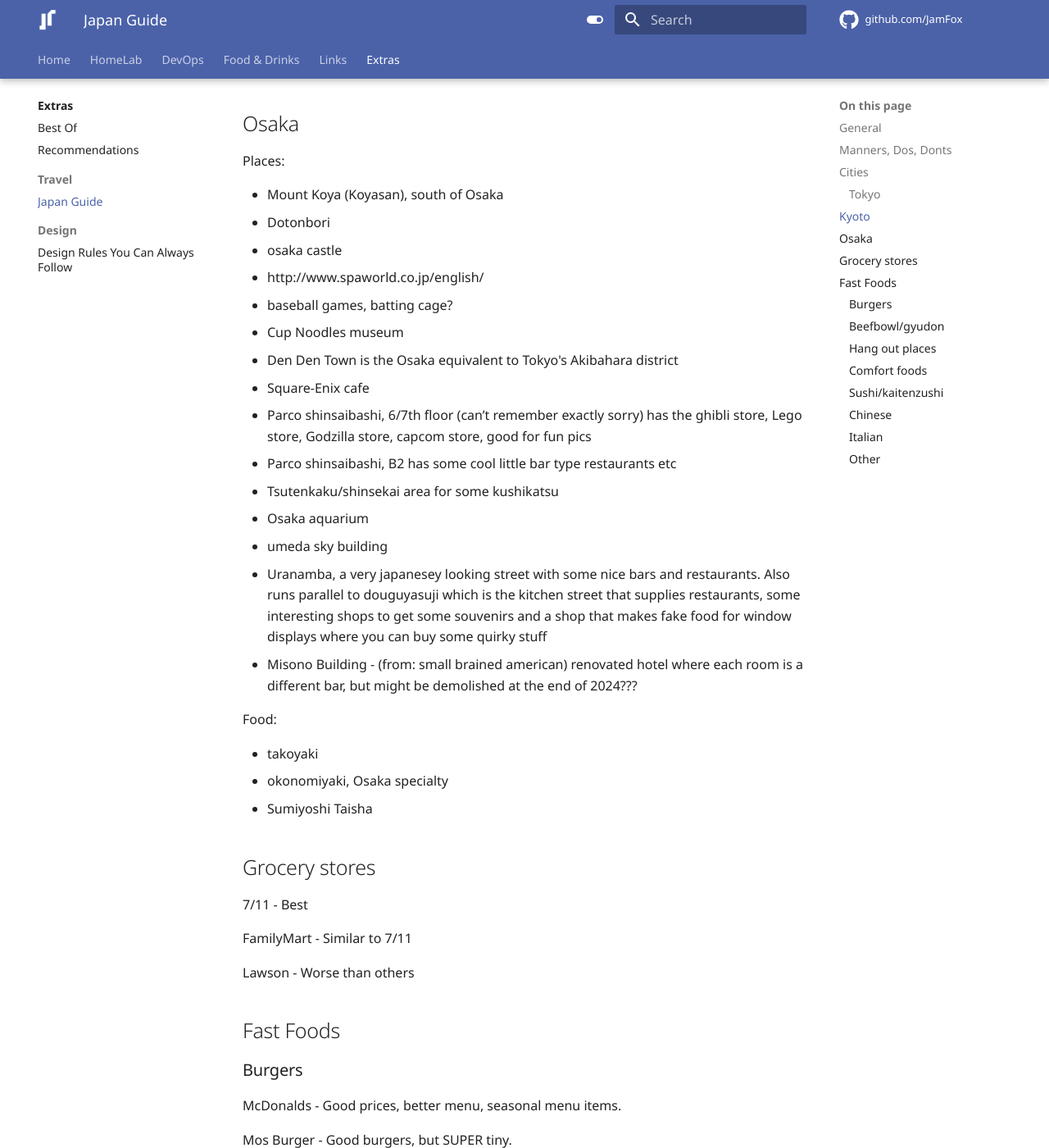
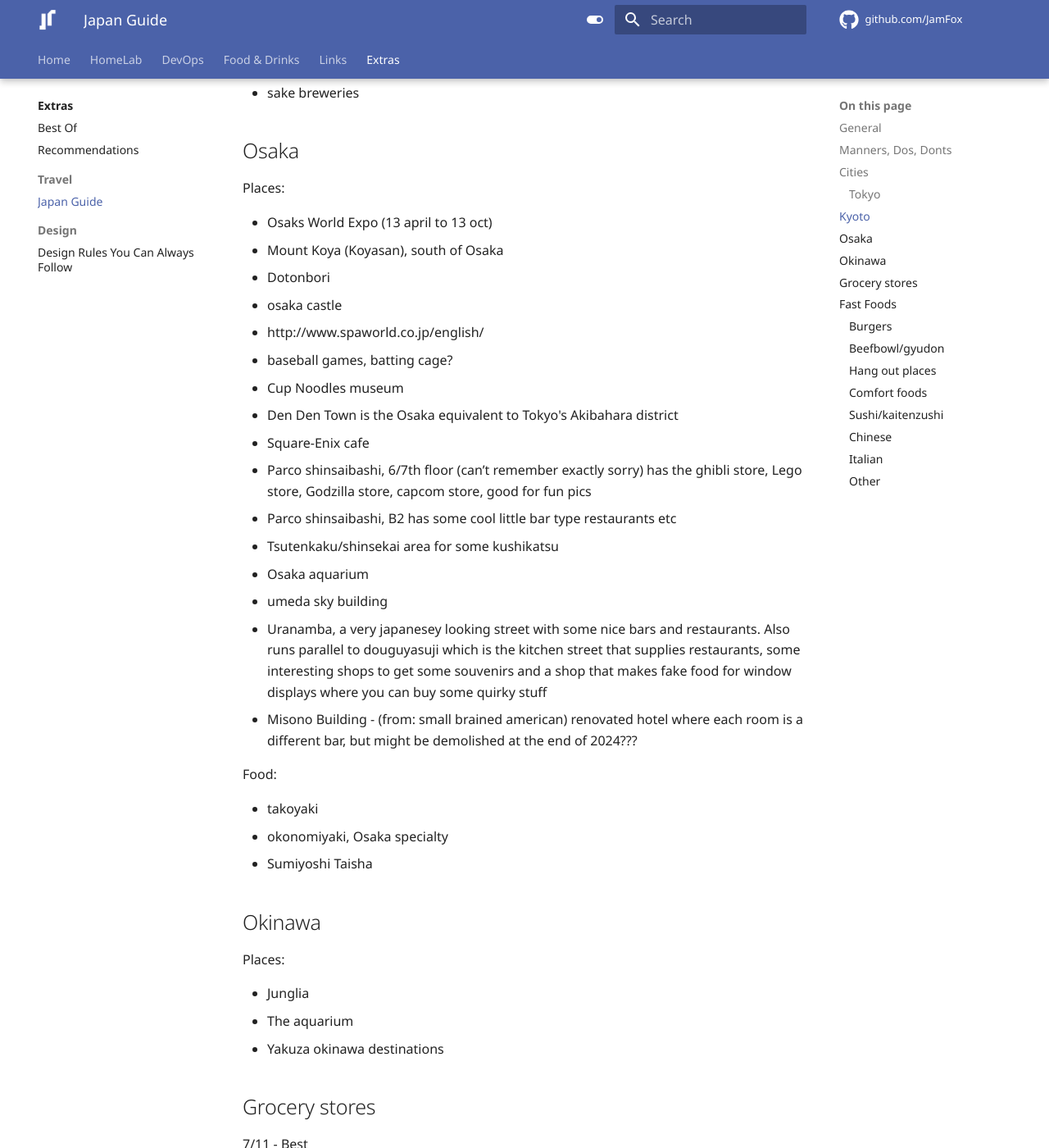
Before and after one commit to JamFox/docs.jamfox.dev, an MkDocs documentation site: the page built from docs/content/travel/japan-guide.md, in a window 1280 px wide and 1400 px high, scrolled down 3821 px. Shown: the whole window at 82% size. Built offline with MkDocs 1.6.1 and Material for MkDocs 9.7.7, drawn with Linux system fonts in a browser that asks for light colours; comment, search, counter and statistics services are not loaded.

Commit message:
teamlab and okinawa

```diff
--- a/docs/content/travel/japan-guide.md
+++ b/docs/content/travel/japan-guide.md
@@ -106,6 +107,7 @@ Food:
 
 Places:
 
+- Osaks World Expo (13 april to 13 oct)
 - Mount Koya (Koyasan), south of Osaka
 - Dotonbori
 - osaka castle
@@ -127,6 +129,14 @@ Food:
 - takoyaki
 - okonomiyaki, Osaka specialty
 - Sumiyoshi Taisha
+
+## Okinawa
+
+Places:
+
+- Junglia
+- The aquarium
+- Yakuza okinawa destinations
 
 ## Grocery stores
 
```
Also changed, not shown: other parts of docs/content/travel/japan-guide.md (+1 -0 lines).
